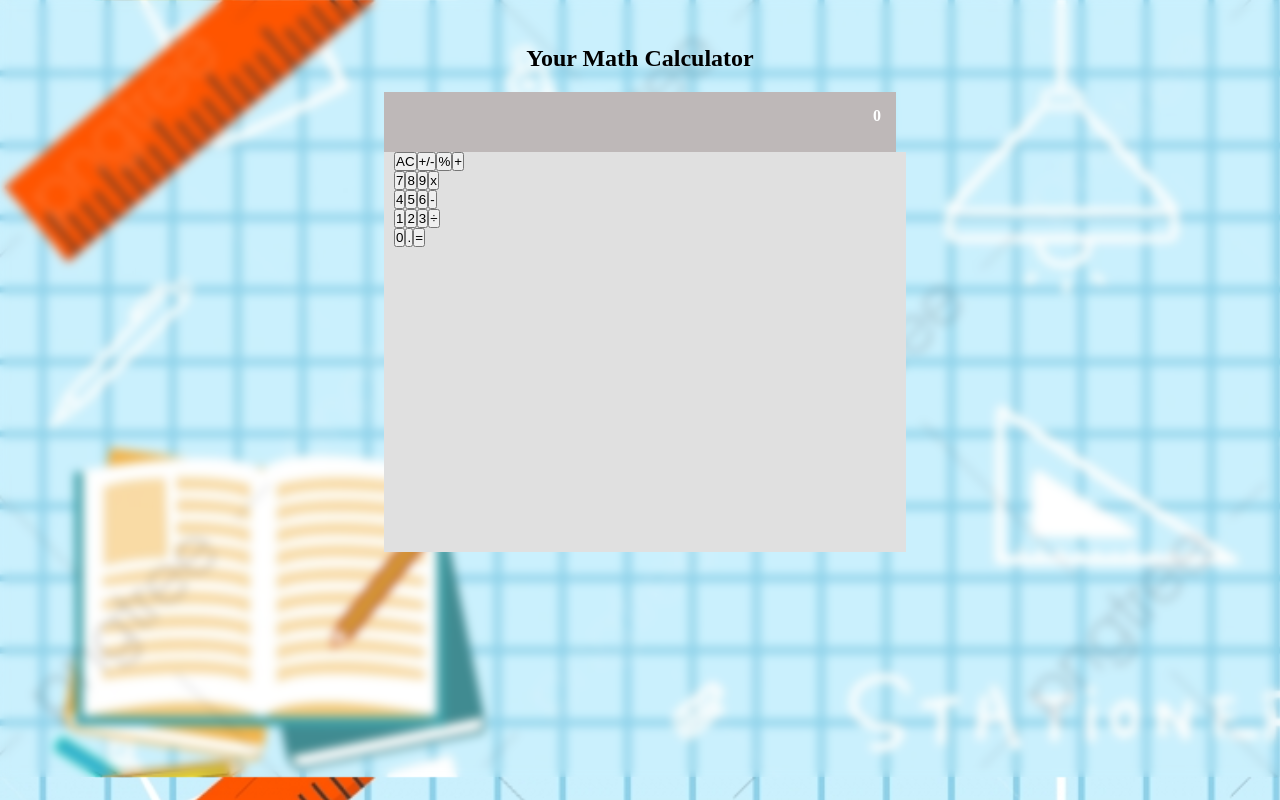
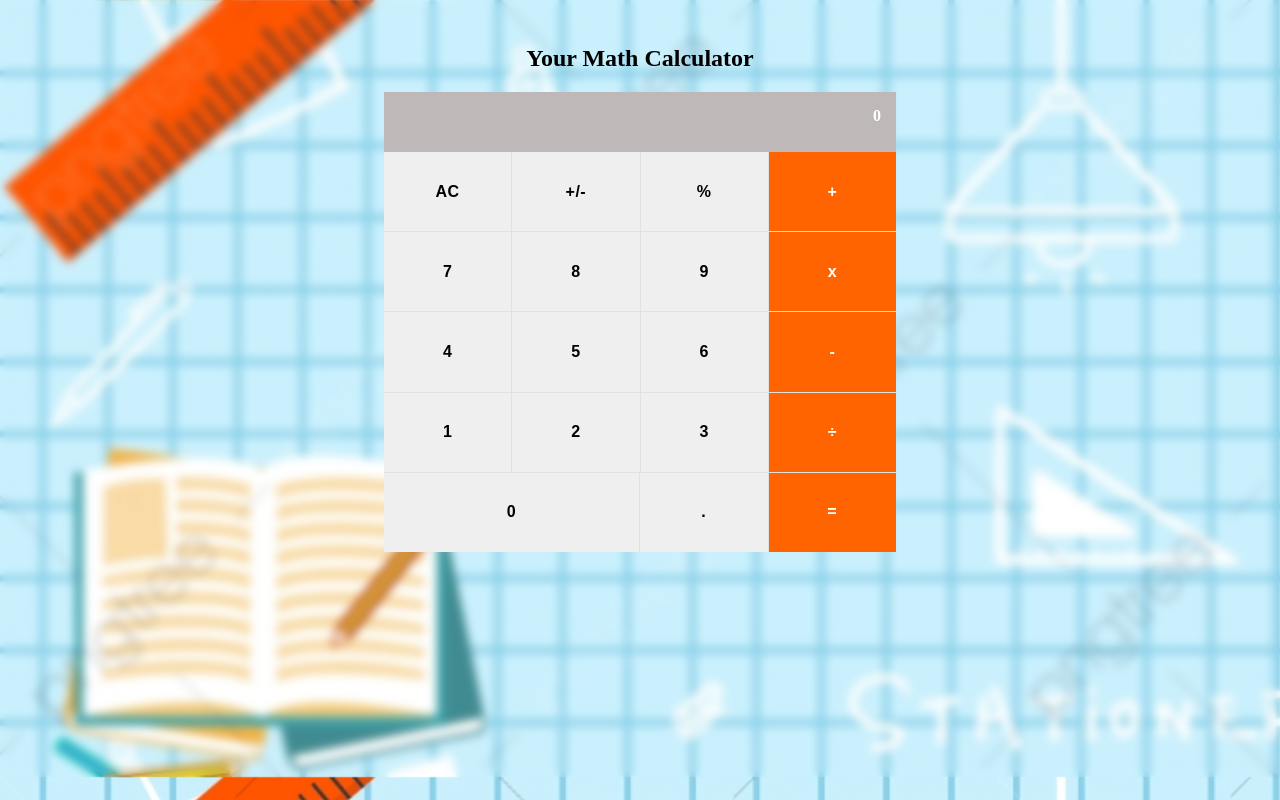
Before and after one commit to melashu/Math-Magicians, a React (Create React App) app: page / in a window 1280 px wide. Built offline with nearby package versions, Linux system fonts and the light colour scheme.

Commit message:
Add style for button container

```diff
--- a/src/css/main.css
+++ b/src/css/main.css
@@ -20,22 +20,35 @@ body {
 
 .table {
   width: 100%;
+  display: grid;
+  box-sizing: border-box;
   min-height: 50vh;
-  padding-left: 10px;
   background-color: #e0e0e0;
   border-collapse: collapse;
+  row-gap: 1px;
 }
 
-td {
-  text-align: center;
-  border: #d1c4c4 solid 1px;
+.table-row5 {
+  display: grid;
+  grid-template-columns: 2fr 1fr 1fr;
+  column-gap: 1px;
+}
+.table-row {
+  display: grid;
+  grid-template-columns: repeat(4, 1fr);
+  column-gap: 1px;
+}
+
+button {
+  border: none;
   font-size: 16px;
   font-weight: 600;
   letter-spacing: 0.03em;
   cursor: pointer;
 }
 
-td:last-child {
+.table-row button:last-child,
+.table-row5 button:last-child {
   background-color: #ff6400;
   color: #fff;
 }
```
